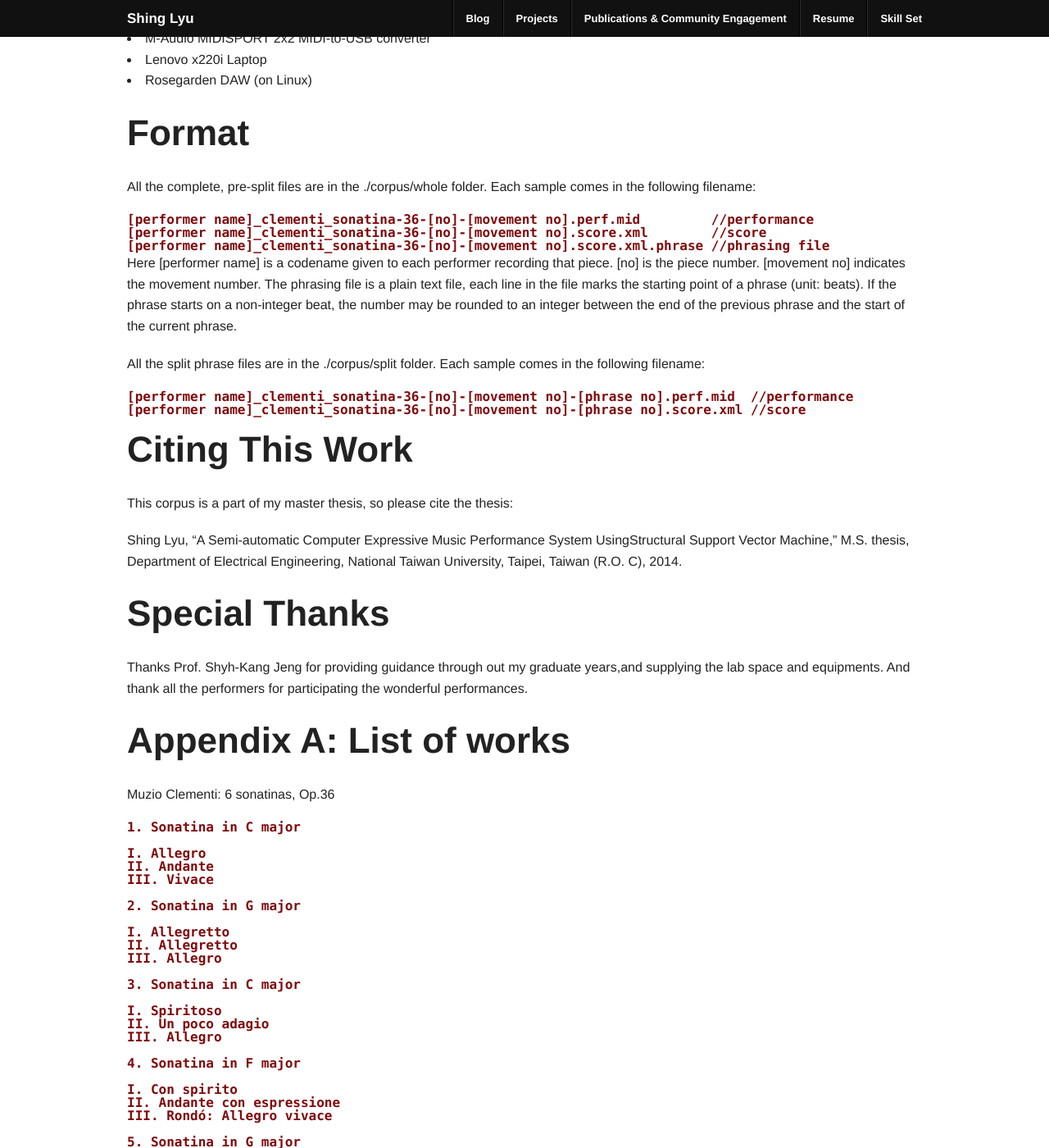
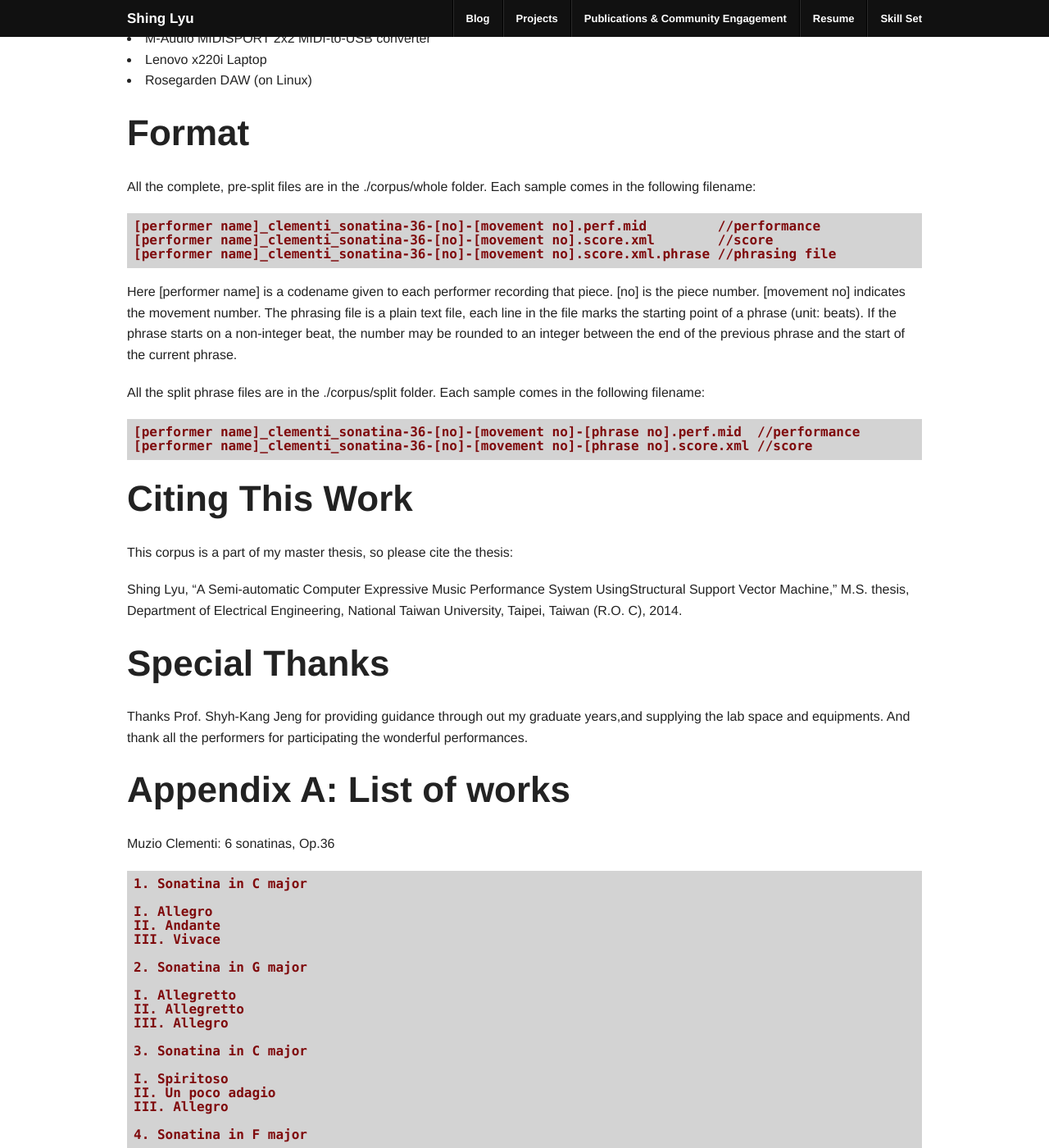
Before and after one commit to shinglyu/shinglyu.github.io, a Jekyll site: the page built from projects/jcmg_corpus/corpus.html, in a window 1280 px wide and 1400 px high, scrolled down 1270 px. Shown: the whole window at 82% size. Built offline with Jekyll 4.4.1, drawn with Linux system fonts in a browser that asks for light colours.

Commit message:
Updated css for optimal blog layout

```diff
--- a/css/default.css
+++ b/css/default.css
@@ -13,3 +13,16 @@
 ul, ol, li {
   list-style-position:inside
 }
+
+/* for blog */
+ol li p {
+  display:inline
+}
+
+pre {
+  margin-top: 1em;
+  margin-bottom: 1em;
+  padding: 0.5em;
+  font-size: 16px;
+  background-color:lightgrey;
+}
```
